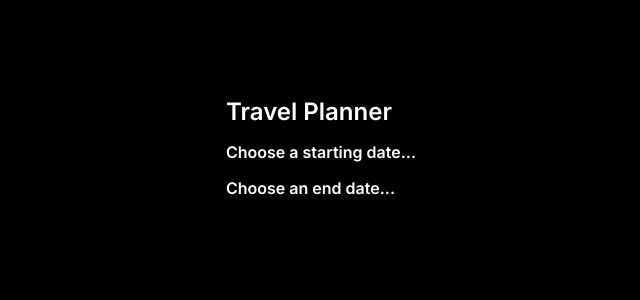
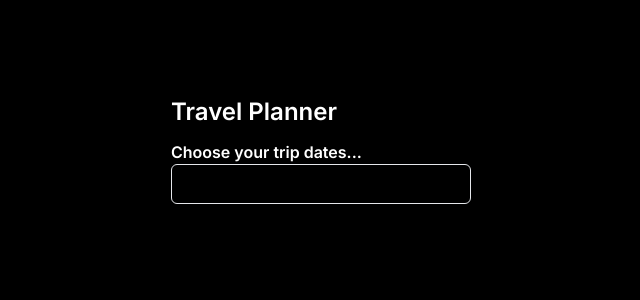
Before and after one commit to m-foskett/travel-planner, a Next.js app: page / in a window 1280 px wide. Shown: the top 300 px of the page, without its empty margins (319-959 px from the left). Built offline with nearby package versions, Linux system fonts and the light colour scheme.

Commit message:
added date range picker

```diff
--- a/src/app/layout.tsx
+++ b/src/app/layout.tsx
@@ -4,8 +4,8 @@
 const inter = Inter({ subsets: ['latin'] })
 
 export const metadata = {
-  title: 'Create Next App',
-  description: 'Generated by create next app',
+  title: 'Travel Planner',
+  description: 'A travel planning tool',
 }
 
 export default function RootLayout({
--- a/src/app/page.tsx
+++ b/src/app/page.tsx
@@ -1,12 +1,12 @@
-import Image from 'next/image'
+import { DateRangePicker } from "@/components/DateRangePicker";
 
 export default function Home() {
   return (
     <main className="flex min-h-screen flex-col items-center justify-between p-24 bg-black">
       <div className='flex flex-col'>
         <h1 className='text-white font-semibold text-2xl'>Travel Planner</h1>
-        <h2 className='text-white font-semibold pt-3'>Choose a starting date...</h2>
-        <h2 className='text-white font-semibold pt-3'>Choose an end date...</h2>
+        <h2 className='text-white font-semibold pt-3'>Choose your trip dates...</h2>
+        <DateRangePicker />
       </div>
     </main>
   )
--- /dev/null
+++ b/src/components/DateRangePicker.tsx
@@ -0,0 +1,65 @@
+"use client"
+
+import * as React from "react"
+import { addDays, format } from "date-fns"
+import { Calendar as CalendarIcon } from "lucide-react"
+import { DateRange } from "react-day-picker"
+
+import { cn } from "@/lib/utils"
+import { Button } from "@/components/ui/button"
+import { Calendar } from "@/components/ui/calendar"
+import {
+  Popover,
+  PopoverContent,
+  PopoverTrigger,
+} from "@/components/ui/popover"
+
+export function DateRangePicker({
+  className,
+}: React.HTMLAttributes<HTMLDivElement>) {
+  const [date, setDate] = React.useState<DateRange | undefined>({
+    from: new Date(2022, 0, 20),
+    to: addDays(new Date(2022, 0, 20), 20),
+  })
+
+  return (
+    <div className={cn("grid gap-2", className)}>
+      <Popover>
+        <PopoverTrigger asChild>
+          <Button
+            id="date"
+            variant={"outline"}
+            className={cn(
+              "w-[300px] justify-start text-left font-normal",
+              !date && "text-muted-foreground"
+            )}
+          >
+            <CalendarIcon className="mr-2 h-4 w-4" />
+            {date?.from ? (
+              date.to ? (
+                <>
+                  {format(date.from, "LLL dd, y")} -{" "}
+                  {format(date.to, "LLL dd, y")}
+                </>
+              ) : (
+                format(date.from, "LLL dd, y")
+              )
+            ) : (
+              <span>Pick a date</span>
+            )}
+          </Button>
+        </PopoverTrigger>
+        <PopoverContent className="w-auto p-0" align="start">
+          <Calendar
+            initialFocus
+            mode="range"
+            defaultMonth={date?.from}
+            selected={date}
+            onSelect={setDate}
+            numberOfMonths={2}
+          />
+        </PopoverContent>
+      </Popover>
+    </div>
+  )
+}
--- /dev/null
+++ b/src/components/ui/button.tsx
@@ -0,0 +1,55 @@
+import * as React from "react"
+import { Slot } from "@radix-ui/react-slot"
+import { cva, type VariantProps } from "class-variance-authority"
+
+import { cn } from "@/lib/utils"
+
+const buttonVariants = cva(
+  "inline-flex items-center justify-center rounded-md text-sm font-medium transition-colors focus-visible:outline-none focus-visible:ring-2 focus-visible:ring-ring focus-visible:ring-offset-2 disabled:opacity-50 disabled:pointer-events-none ring-offset-background",
+  {
+    variants: {
+      variant: {
+        default: "bg-primary text-primary-foreground hover:bg-primary/90",
+        destructive:
+          "bg-destructive text-destructive-foreground hover:bg-destructive/90",
+        outline:
+          "border border-input hover:bg-accent hover:text-accent-foreground",
+        secondary:
+          "bg-secondary text-secondary-foreground hover:bg-secondary/80",
+        ghost: "hover:bg-accent hover:text-accent-foreground",
+        link: "underline-offset-4 hover:underline text-primary",
+      },
+      size: {
+        default: "h-10 py-2 px-4",
+        sm: "h-9 px-3 rounded-md",
+        lg: "h-11 px-8 rounded-md",
+      },
+    },
+    defaultVariants: {
+      variant: "default",
+      size: "default",
+    },
+  }
+)
+
+export interface ButtonProps
+  extends React.ButtonHTMLAttributes<HTMLButtonElement>,
+    VariantProps<typeof buttonVariants> {
+  asChild?: boolean
+}
+
+const Button = React.forwardRef<HTMLButtonElement, ButtonProps>(
+  ({ className, variant, size, asChild = false, ...props }, ref) => {
+    const Comp = asChild ? Slot : "button"
+    return (
+      <Comp
+        className={cn(buttonVariants({ variant, size, className }))}
+        ref={ref}
+        {...props}
+      />
+    )
+  }
+)
+Button.displayName = "Button"
+
+export { Button, buttonVariants }
--- /dev/null
+++ b/src/components/ui/calendar.tsx
@@ -0,0 +1,64 @@
+"use client"
+
+import * as React from "react"
+import { ChevronLeft, ChevronRight } from "lucide-react"
+import { DayPicker } from "react-day-picker"
+
+import { cn } from "@/lib/utils"
+import { buttonVariants } from "@/components/ui/button"
+
+export type CalendarProps = React.ComponentProps<typeof DayPicker>
+
+function Calendar({
+  className,
+  classNames,
+  showOutsideDays = true,
+  ...props
+}: CalendarProps) {
+  return (
+    <DayPicker
+      showOutsideDays={showOutsideDays}
+      className={cn("p-3", className)}
+      classNames={{
+        months: "flex flex-col sm:flex-row space-y-4 sm:space-x-4 sm:space-y-0",
+        month: "space-y-4",
+        caption: "flex justify-center pt-1 relative items-center",
+        caption_label: "text-sm font-medium",
+        nav: "space-x-1 flex items-center",
+        nav_button: cn(
+          buttonVariants({ variant: "outline" }),
+          "h-7 w-7 bg-transparent p-0 opacity-50 hover:opacity-100"
+        ),
+        nav_button_previous: "absolute left-1",
+        nav_button_next: "absolute right-1",
+        table: "w-full border-collapse space-y-1",
+        head_row: "flex",
+        head_cell:
+          "text-muted-foreground rounded-md w-9 font-normal text-[0.8rem]",
+        row: "flex w-full mt-2",
+        cell: "text-center text-sm p-0 relative [&:has([aria-selected])]:bg-accent first:[&:has([aria-selected])]:rounded-l-md last:[&:has([aria-selected])]:rounded-r-md focus-within:relative focus-within:z-20",
+        day: cn(
+          buttonVariants({ variant: "ghost" }),
+          "h-9 w-9 p-0 font-normal aria-selected:opacity-100"
+        ),
+        day_selected:
+          "bg-primary text-primary-foreground hover:bg-primary hover:text-primary-foreground focus:bg-primary focus:text-primary-foreground",
+        day_today: "bg-accent text-accent-foreground",
+        day_outside: "text-muted-foreground opacity-50",
+        day_disabled: "text-muted-foreground opacity-50",
+        day_range_middle:
+          "aria-selected:bg-accent aria-selected:text-accent-foreground",
+        day_hidden: "invisible",
+        ...classNames,
+      }}
+      components={{
+        IconLeft: ({ ...props }) => <ChevronLeft className="h-4 w-4" />,
+        IconRight: ({ ...props }) => <ChevronRight className="h-4 w-4" />,
+      }}
+      {...props}
+    />
+  )
+}
+Calendar.displayName = "Calendar"
+
+export { Calendar }
--- /dev/null
+++ b/src/components/ui/popover.tsx
@@ -0,0 +1,31 @@
+"use client"
+
+import * as React from "react"
+import * as PopoverPrimitive from "@radix-ui/react-popover"
+
+import { cn } from "@/lib/utils"
+
+const Popover = PopoverPrimitive.Root
+
+const PopoverTrigger = PopoverPrimitive.Trigger
+
+const PopoverContent = React.forwardRef<
+  React.ElementRef<typeof PopoverPrimitive.Content>,
+  React.ComponentPropsWithoutRef<typeof PopoverPrimitive.Content>
+>(({ className, align = "center", sideOffset = 4, ...props }, ref) => (
+  <PopoverPrimitive.Portal>
+    <PopoverPrimitive.Content
+      ref={ref}
+      align={align}
+      sideOffset={sideOffset}
+      className={cn(
+        "z-50 w-72 rounded-md border bg-popover p-4 text-popover-foreground shadow-md outline-none animate-in data-[side=bottom]:slide-in-from-top-2 data-[side=left]:slide-in-from-right-2 data-[side=right]:slide-in-from-left-2 data-[side=top]:slide-in-from-bottom-2",
+        className
+      )}
+      {...props}
+    />
+  </PopoverPrimitive.Portal>
+))
+PopoverContent.displayName = PopoverPrimitive.Content.displayName
+
+export { Popover, PopoverTrigger, PopoverContent }
--- /dev/null
+++ b/src/lib/utils.ts
@@ -0,0 +1,6 @@
+import { ClassValue, clsx } from "clsx";
+import { twMerge } from "tailwind-merge";
+
+export function cn(...inputs: ClassValue[]){
+    return twMerge(clsx(inputs))
+}
```
Also changed, not shown: package.json (+8 -0 lines), 1 other file (tests, documents, lock files or other folders).
